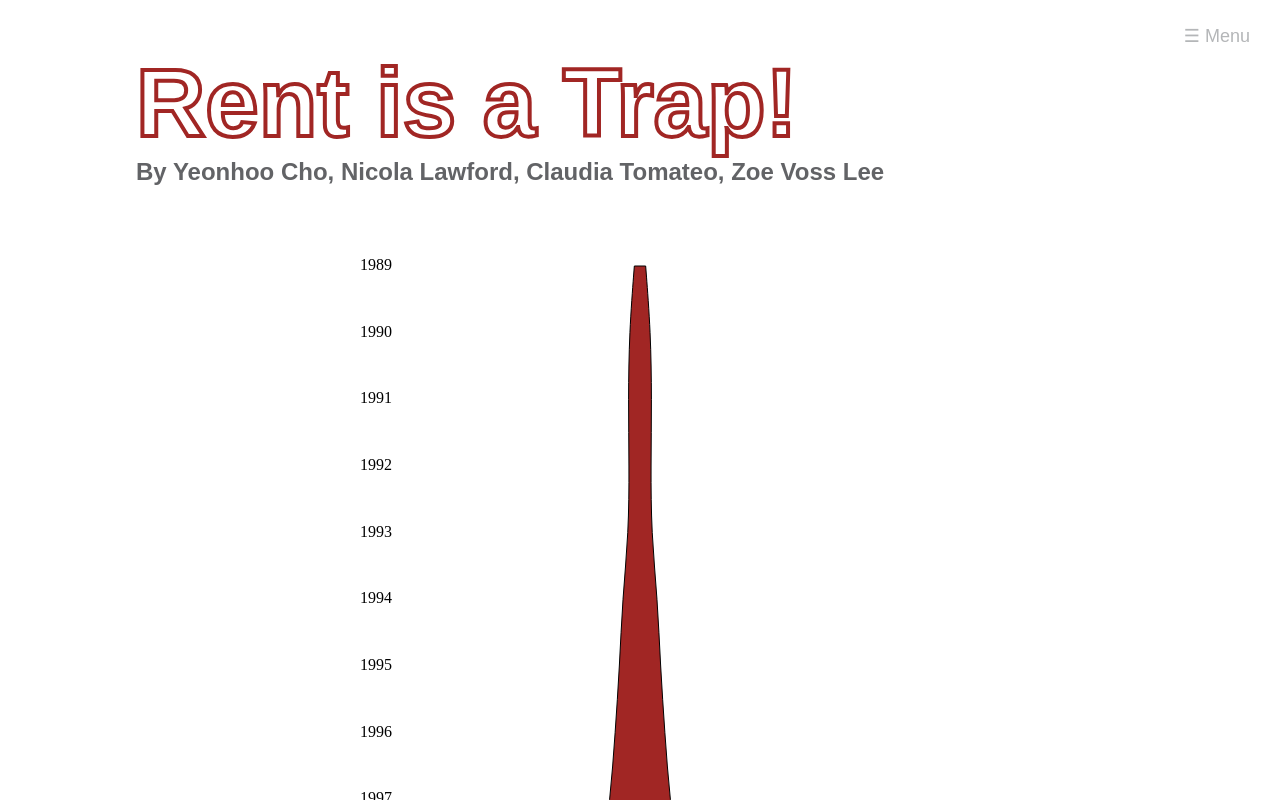
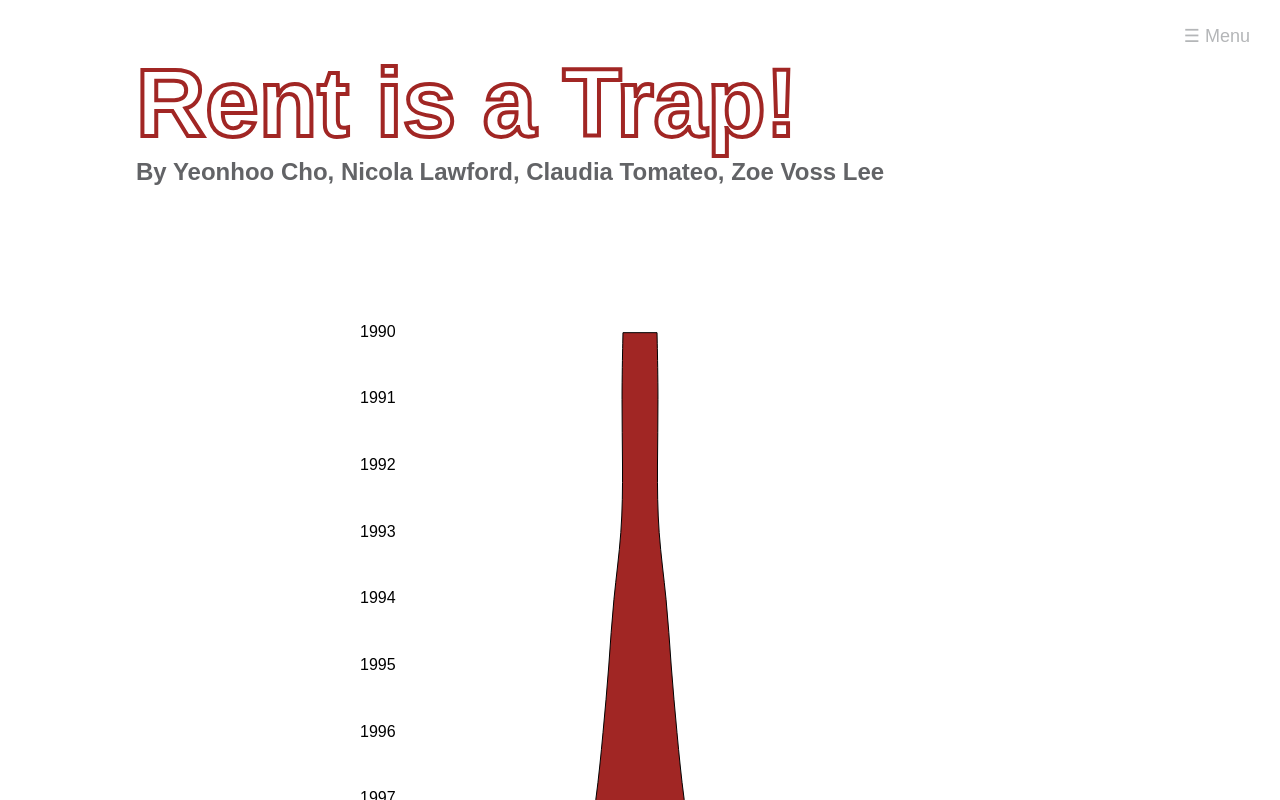
Before and after one commit to zoevosslee/IDS_FP02, a SvelteKit app: page /chapter1 in a window 1280 px wide. Shown: the top 800 px of the page. Built offline with nearby package versions, Linux system fonts and the light colour scheme; a web font is replaced by a local one.

Commit message:
chapter 1 updates

```diff
--- a/src/routes/chapter1/+page.svelte
+++ b/src/routes/chapter1/+page.svelte
@@ -1,9 +1,16 @@
 <script>
     import { scaleLinear } from "d3-scale";
     import { line, curveBasis } from "d3-shape";
+    import { onMount, onDestroy } from "svelte";
+
+    let tooltipVisible = false;
+    let tooltipX = 0;
+    let tooltipY = 0;
+    let tooltipText = '';
+    let currentStep = null;
+    let currentBudget = null;
 
     let data = [
-    { year: 1989, budget: 112750000 },
       { year: 1990, budget: 124214441 },
       { year: 1991, budget: 126287040 },
       { year: 1992, budget: 124433000 },
@@ -41,14 +48,13 @@
       { year: 2024, budget: 511461236 },
       { year: 2025, budget: 475152433 }
     ];
- // your full dataset
 
     let width = 600;
     let height = 2500;
     let centerX = width / 2;
 
     let spreadScale = scaleLinear()
-      .domain([100000000, 550000000])
+      .domain([Math.sqrt(100000000), Math.sqrt(550000000)])
       .range([0, (width / 2) - 100]);
 
     let yScale = scaleLinear()
@@ -58,32 +64,54 @@
     let violinPath = '';
 
     const lineGeneratorRight = line()
-      .x(d => centerX + spreadScale(d.budget))
+      .x(d => centerX + spreadScale(Math.sqrt(d.budget)))
       .y(d => yScale(d.year))
       .curve(curveBasis);
 
     const lineGeneratorLeft = line()
-      .x(d => centerX - spreadScale(d.budget))
+      .x(d => centerX - spreadScale(Math.sqrt(d.budget)))
       .y(d => yScale(d.year))
       .curve(curveBasis);
 
     $: if (data.length > 1) {
       const rightPath = lineGeneratorRight(data);
       const leftPath = lineGeneratorLeft([...data].reverse());
-
-  // Remove the first "M" from the left path and replace it with "L" to join smoothly
       const leftPathJoined = leftPath.replace(/^M/, 'L');
-
-  // Combine both sides and close path
       violinPath = `${rightPath} ${leftPathJoined} Z`;
     }
 
+    onMount(() => {
+      window.addEventListener('scroll', checkScroll);
+    });
+
+    onDestroy(() => {
+      window.removeEventListener('scroll', checkScroll);
+    });
+
+    function checkScroll() {
+      const scrollY = window.scrollY;
+
+      if (scrollY >= yScale(2020) - 100 && scrollY < yScale(2025)) {
+        currentStep = { year: 2020 };
+      } else if (scrollY >= yScale(2010) - 100 && scrollY < yScale(2015)) {
+        currentStep = { year: 2010 };
+      } else if (scrollY >= yScale(2000) - 100 && scrollY < yScale(2005)) {
+        currentStep = { year: 2000 };
+      } else if (scrollY >= yScale(1990) - 100 && scrollY < yScale(1995)) {
+        currentStep = { year: 1990 };
+      } else {
+        currentStep = null;
+      }
+    }
+
+    $: {
+      if (currentStep) {
+        currentBudget = data.find(d => d.year === currentStep.year)?.budget.toLocaleString();
+      } else {
+        currentBudget = null;
+      }
+    }
   </script>
-
-
-  <svelte:head>
-    <title>Rent is a Trap!</title>
-  </svelte:head>
 
   <div id="home-page">
     <div class="container">
@@ -92,34 +120,101 @@
         <h2>By Yeonhoo Cho, Nicola Lawford, Claudia Tomateo, Zoe Voss Lee</h2>
       </div>
 
+      <div class="chart-wrapper">
         <div class="chart">
           <svg {width} {height}>
             {#if violinPath}
               <path d={violinPath} fill="#A12624" stroke="black" stroke-width="1" />
             {/if}
 
-          <!-- Year labels -->
             {#each data as d}
               <text
                 x="20"
                 y={yScale(d.year) + 4}
+                text-anchor="start"
+                font-size="16"
+                font-family="Utendo, sans-serif"
+                font-weight="400"
                 fill="black"
-              text-anchor="start"
               >
                 {d.year}
               </text>
             {/each}
+
+            {#each data as d}
+              <circle
+                cx={centerX}
+                cy={yScale(d.year)}
+                r="30"
+                fill="transparent"
+                on:mouseover={() => {
+                  tooltipVisible = true;
+                  tooltipX = centerX + 15;
+                  tooltipY = yScale(d.year);
+                  tooltipText = `<strong>${d.year}:</strong> $${d.budget.toLocaleString()}`;
+                }}
+                on:mouseout={() => (tooltipVisible = false)}
+              />
+            {/each}
           </svg>
+
+          {#if currentStep && currentBudget}
+            <div class="scrolly-box">
+              <p>In {currentStep.year}, Boston's police budget was {currentBudget}.</p>
             </div>
+          {/if}
+
+          {#if tooltipVisible}
+            <div
+              class="tooltip"
+              style="top: {tooltipY}px; left: {tooltipX}px;"
+            >
+              {@html tooltipText}
             </div>
-  </div>
+          {/if}
+        </div> <!-- .chart -->
+      </div> <!-- .chart-wrapper -->
+    </div> <!-- .container -->
+  </div> <!-- #home-page -->
 
   <style>
+  .chart-wrapper {
+    position: relative;
+  }
+
   .chart {
     width: 600px;
     height: 2500px;
     margin: auto;
-      /* No background color */
-      /* No box shadow */
   }
+
+  .tooltip {
+    position: absolute;
+    background: white;
+    border: 1px solid #aaa;
+    border-radius: 4px;
+    padding: 0.3rem 0.6rem;
+    font-size: 0.9rem;
+    pointer-events: none;
+    transform: translateY(-50%);
+    white-space: nowrap;
+    z-index: 10;
+    box-shadow: 0 1px 4px rgba(0,0,0,0.2);
+    font-family: 'Utendo', sans-serif;
+  }
+
+  .scrolly-box {
+    position: fixed;
+    top: 20%;
+    left: 55%;
+    max-width: 300px;
+    background: rgba(255, 255, 255, 0.9);
+    border: 1px solid #ccc;
+    border-radius: 8px;
+    padding: 1rem;
+    font-family: 'Utendo', sans-serif;
+    box-shadow: 0 2px 8px rgba(0,0,0,0.2);
+    z-index: 20;
+  }
+
   </style>
```
Also changed, not shown: static/flower.svg (added). Lines whose indentation alone changed are shown as unchanged.
